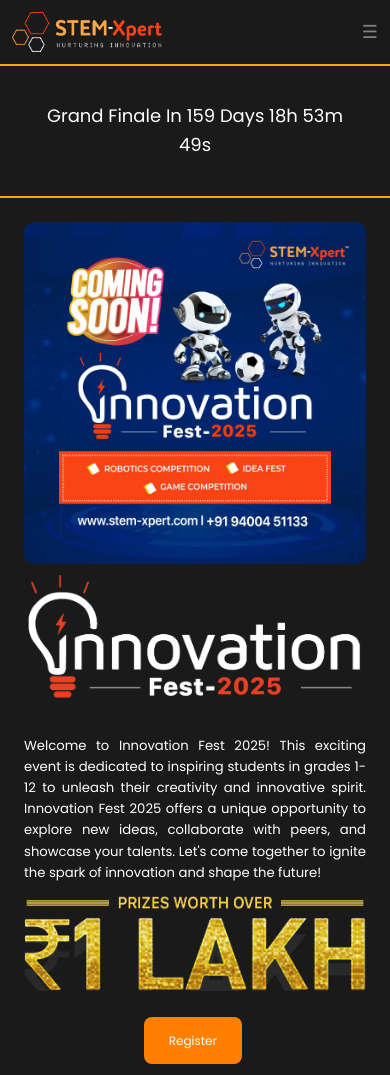
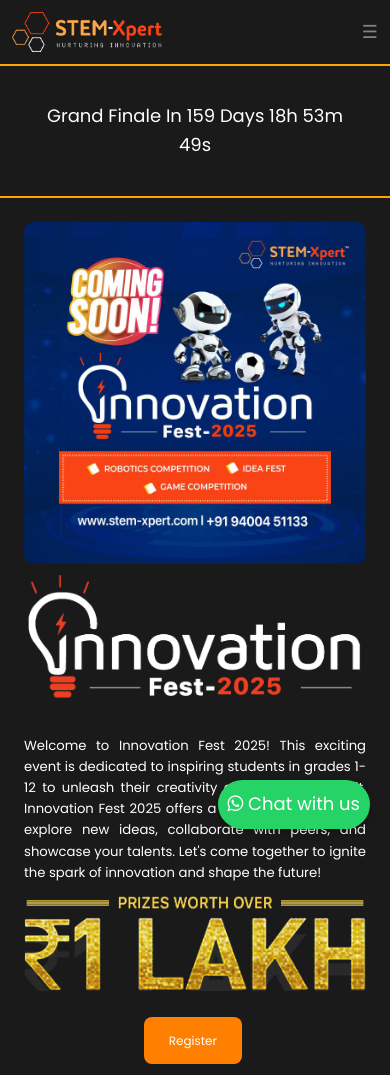
Before and after one commit to ng2801/innoweb, a plain HTML site: page index.html in a window 390 px wide. Shown: the top 1075 px of the page. Drawn offline with Linux system fonts and the light colour scheme.

Commit message:
floating button

```diff
--- a/index.html
+++ b/index.html
@@ -29,7 +29,7 @@
         <a href="#register" class="register-button1">Register</a>
     </div>
 
-    <!--<a href="#register" class="floating-register-btn">Register</a> -->
+<a id="floating" href="https://wa.me/+919400451133" class="floating-register-btn" target="_blank"><i class="fab fa-whatsapp"></i> Chat with us</a>
 
 
 <hr style="height:2px;border-width:0;color:orange;background-color:orange;">
--- a/style.css
+++ b/style.css
@@ -147,12 +147,12 @@ section#poster {
     height: auto;
 }
 
-/* Floating Register Button Styles
+/*Floating Register Button Styles*/
 .floating-register-btn {
     position: fixed;
     bottom: 50px;
     right: 50px;
-    background-color: #ff9d00;
+    background-color: #25d366;
     color: #fff;
     padding: 15px 25px;
     border-radius: 50px;
@@ -161,11 +161,12 @@ section#poster {
     font-size: 18px;
     box-shadow: 0 4px 8px rgba(0, 0, 0, 0.2);
     transition: background-color 0.3s ease;
+    z-index: 9999;
 }
 
 .floating-register-btn:hover {
-    background-color: #e74c3c;
-}*/
+    background-color: #075E54;
+}
 
 
 #countdown-section {
@@ -599,6 +600,30 @@ footer {
         margin-bottom: 20px;
     }
 
+    .floating-register-btn {
+        position: fixed;
+        bottom: 15px;
+        right: 20px;
+        background-color: #25d366;
+        color: #fff;
+        padding: 10px 10px;
+        border-radius: 50px;
+        text-align: center;
+        text-decoration: none;
+        font-size: 18px;
+        box-shadow: 0 4px 8px rgba(0, 0, 0, 0.2);
+        transition: background-color 0.3s ease;
+        z-index: 9999;
+    }
+
+    .floating-register-btn:hover {
+        background-color: #075E54;
+    }
+
+    #floating i{
+        font-size: 1.5rem;
+    }
+
 }
 
 @media screen and (max-width: 480px) {
```
